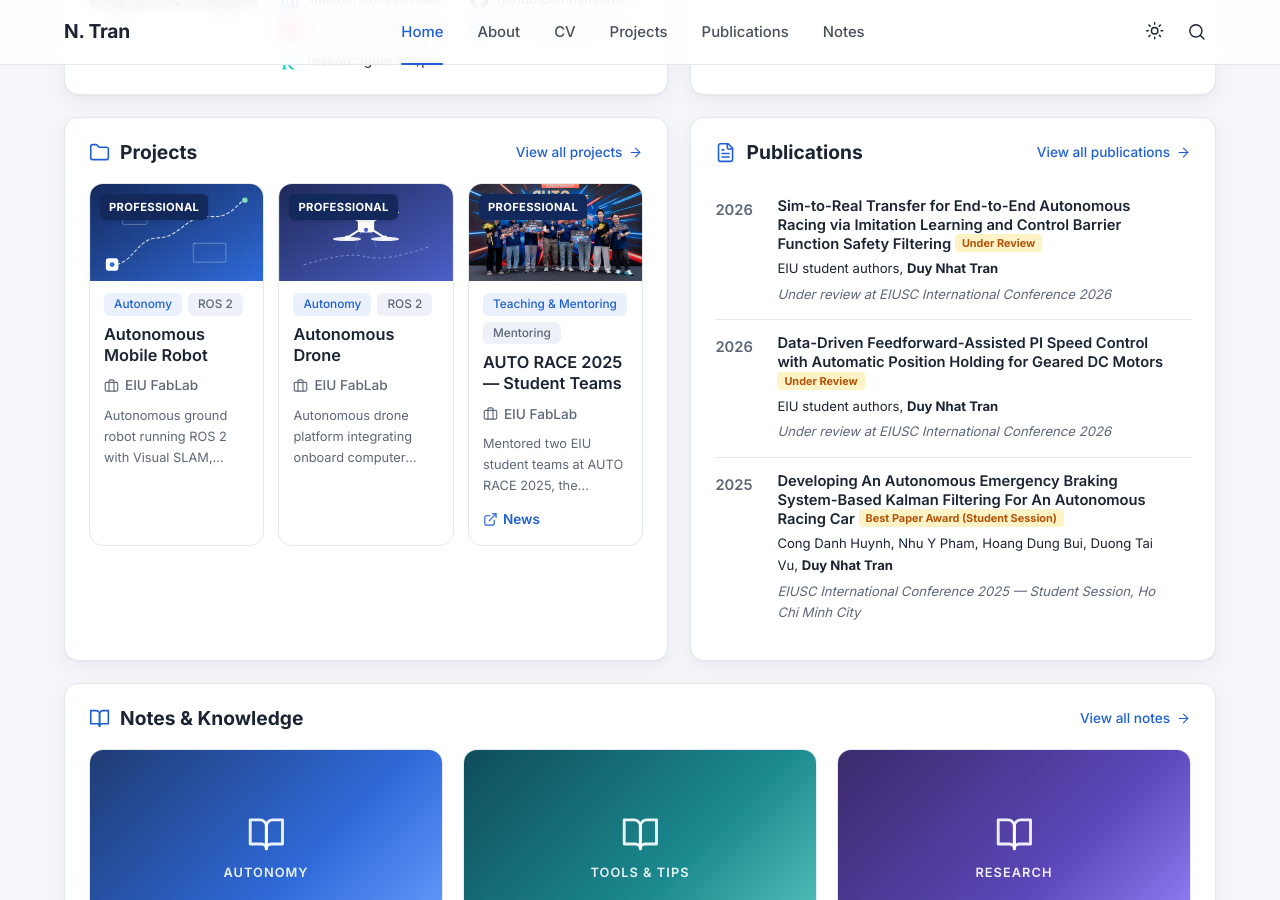
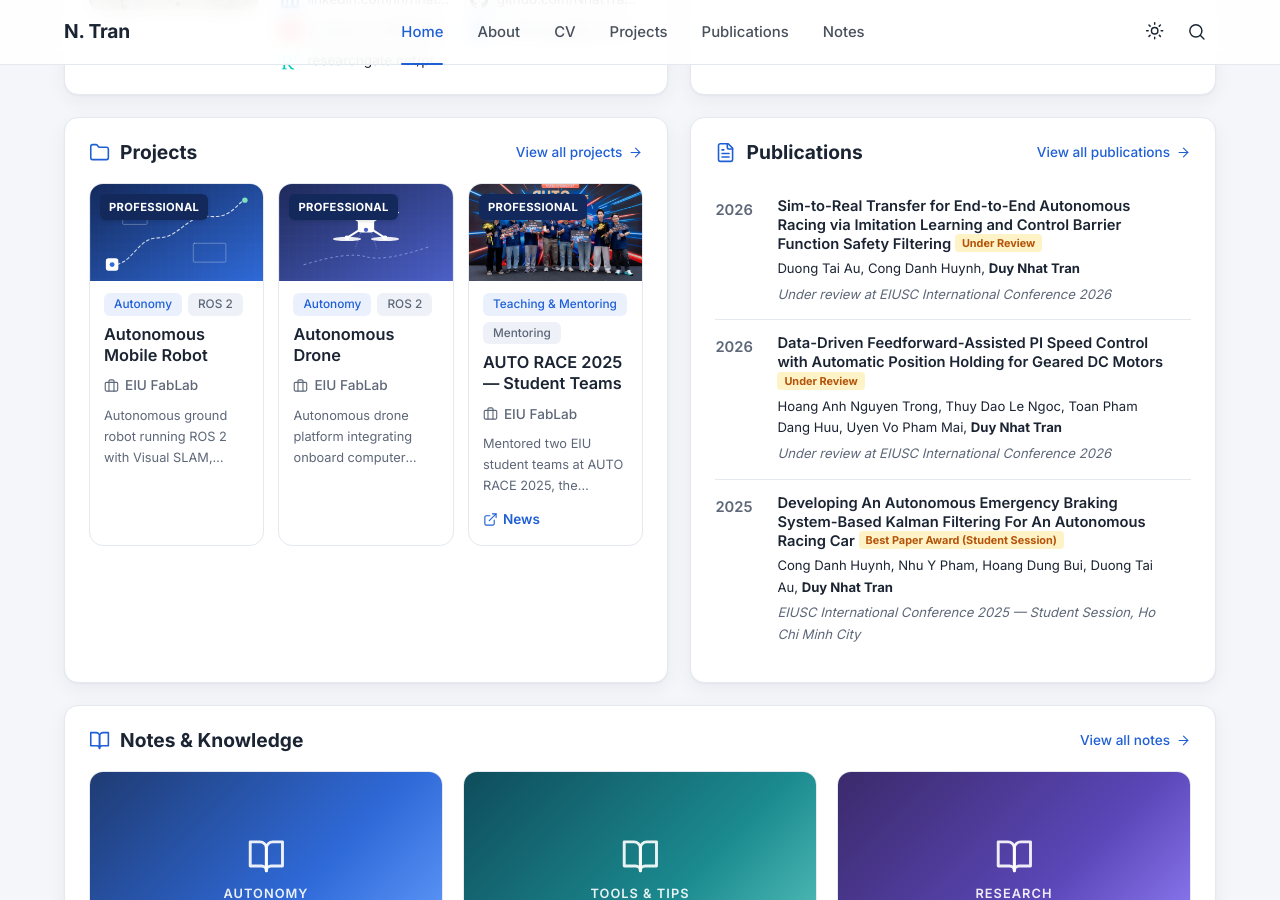
Before and after one commit to NhatTran-97/NhatTran-97.github.io, a Jekyll site: the page built from index.html, in a window 1280 px wide and 900 px high, scrolled down 933 px. Built offline with Jekyll 4.4.1, drawn with Linux system fonts in a browser that asks for light colours.

Commit message:
Publications: full author lists, fix Duong Tai Au, clean name bolding
Co-Authored-By: Claude Opus 5.5 <noreply@anthropic.com>
Claude-Session: https://claude.ai/code/session_01WtscMMpGViN2kQZVLN7Eom

```diff
--- a/_data/profile.yml
+++ b/_data/profile.yml
@@ -12,8 +12,9 @@ short_name: N. Tran             # Tên ngắn hiện ở góc trái menu
 role: FabLab Technician, Eastern International University    # Chức danh ngắn
 avatar: /assets/img/avatar.jpg  # Ảnh đại diện (nên dùng ảnh dọc, tỉ lệ 4:5)
 
-# Tên của bạn trong danh sách tác giả bài báo → sẽ được in đậm tự động
+# Tên của bạn trong danh sách tác giả bài báo → sẽ được in đậm tự động (ghi tên dài trước, tên ngắn sau)
 publication_names:
+  - Duy Nhất Trần
   - Duy Nhat Tran
   - Nhat Tran
   - N. Tran
--- a/_data/publications.yml
+++ b/_data/publications.yml
@@ -10,7 +10,7 @@
 # =====================================================================
 
 - title: Data-Driven Feedforward-Assisted PI Speed Control with Automatic Position Holding for Geared DC Motors
-  authors: EIU student authors, Duy Nhat Tran
+  authors: Hoang Anh Nguyen Trong, Thuy Dao Le Ngoc, Toan Pham Dang Huu, Uyen Vo Pham Mai, Duy Nhat Tran
   venue: Under review at EIUSC International Conference 2026
   year: 2026
   type: Under Review
@@ -19,7 +19,7 @@
   video: https://www.youtube.com/watch?v=8gYRO59CVcA&t=220s
 
 - title: Sim-to-Real Transfer for End-to-End Autonomous Racing via Imitation Learning and Control Barrier Function Safety Filtering
-  authors: EIU student authors, Duy Nhat Tran
+  authors: Duong Tai Au, Cong Danh Huynh, Duy Nhat Tran
   venue: Under review at EIUSC International Conference 2026
   year: 2026
   type: Under Review
@@ -28,7 +28,7 @@
   video: https://www.youtube.com/watch?v=yUCWBFdo0DQ&t=15s
 
 - title: Developing An Autonomous Emergency Braking System-Based Kalman Filtering For An Autonomous Racing Car
-  authors: Cong Danh Huynh, Nhu Y Pham, Hoang Dung Bui, Duong Tai Vu, Duy Nhat Tran
+  authors: Cong Danh Huynh, Nhu Y Pham, Hoang Dung Bui, Duong Tai Au, Duy Nhat Tran
   venue: EIUSC International Conference 2025 — Student Session, Ho Chi Minh City
   year: 2025
   type: Conference
```
Also changed, not shown: _includes/pub-item.html (+8 -1 lines), 1 other file.
